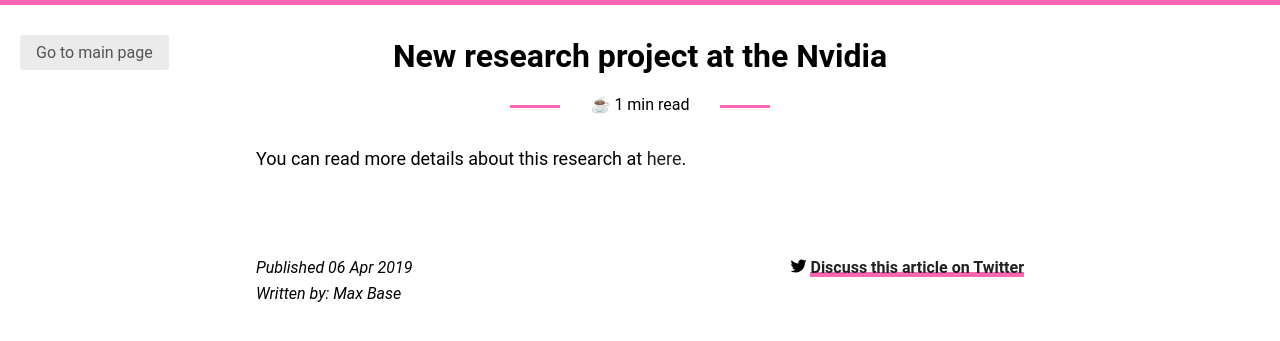
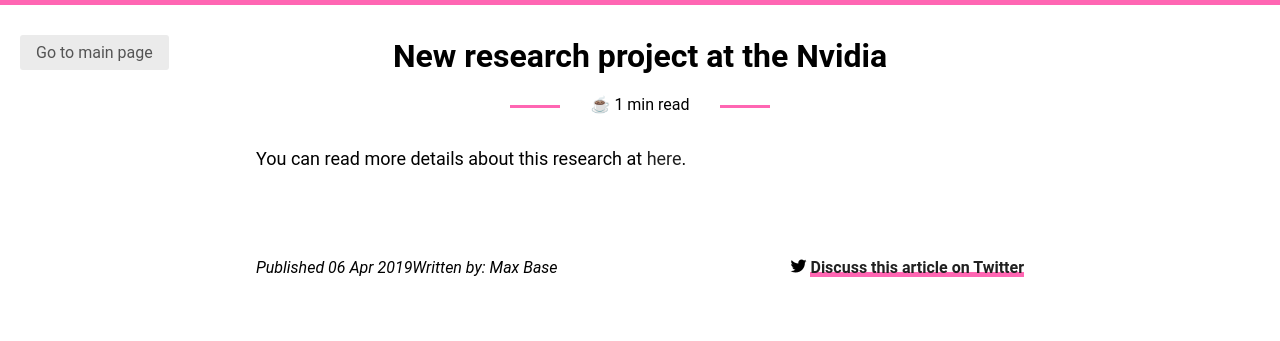
Before and after one commit to BaseMax/MaxBase.org, a Jekyll site: the page built from _posts/2019-04-06-en-New research project at the Nvidia.md, in a window 1280 px wide. Shown: the top 341 px of the page. Built offline with Jekyll 4.4.1, drawn with Linux system fonts in a browser that asks for light colours.

Commit message:
Modify style of author box...

```diff
--- a/_layouts/post.html
+++ b/_layouts/post.html
@@ -43,7 +43,7 @@ layout: default
 					<br><br>
 				</div>
 
-				<div class="post-single__meta">
+				<div class="post-single-meta">
 					<span class="post-single-date">
 						{% if page.lang == "fa" %}
 						منتشر شده در
@@ -51,7 +51,8 @@ layout: default
 						Published
 						{% endif %}
 						{{ page.date | date_to_string }}
-						<br>
+					</span>
+					<span class="post-single-author">
 						{% if page.lang == "fa" %}
 						نویسنده: مکس بیس
 						{% else %}
--- a/assets/css/main.css
+++ b/assets/css/main.css
@@ -209,6 +209,11 @@ ul.tags li a {
 	font-style: italic;
 	float: left;
 }
+.post-single-author {
+	flex-grow: 1;
+	font-style: italic;
+	float: left;
+}
 .post-single-comments {
 	flex-grow: 1;
 	text-align: right;
```
Lines whose indentation alone changed are shown as unchanged.
